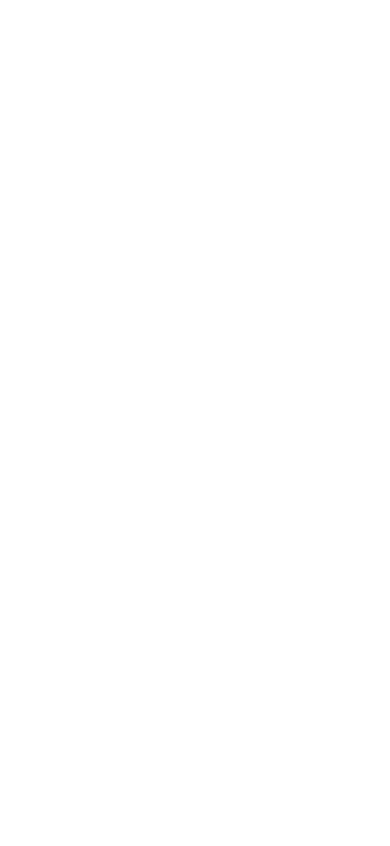
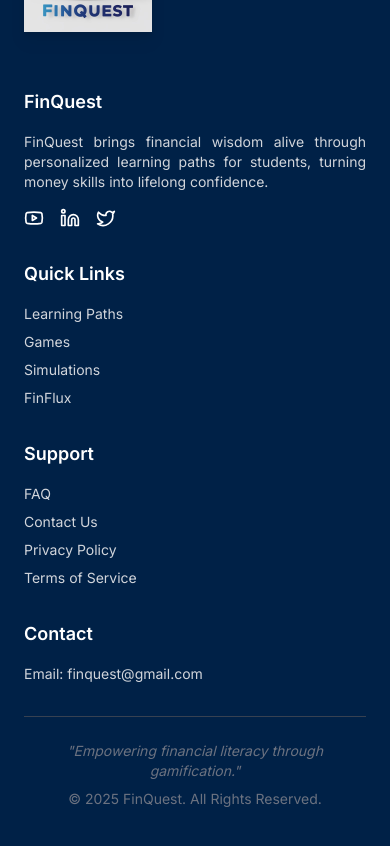
Before and after one commit to Clusters-Config/Fin-Quest, a React (Vite) app in the folder frontend/: page /communitys in a window 390 px wide. Shown: the part 920-1766 px from the top of the page. Before the commit the page ends 844 px from the top, so only its background shows below. Built offline with nearby package versions, Linux system fonts and the light colour scheme; no server answers.

Commit message:
feat: add Footer component to Communities and Learning Paths pages

```diff
--- /dev/null
+++ b/frontend/src/Services/Footer.jsx
@@ -0,0 +1,81 @@
+import React from 'react'
+import {
+
+  Linkedin,
+  Twitter,
+  Youtube,
+
+} from "lucide-react";
+import logo from '../assets/fin-logo.jpg';
+
+
+const Footer = () => {
+  return (
+    <div>
+        <footer className="bg-[#002147] text-gray-300 py-12 px-6">
+        <div className="max-w-6xl mx-auto grid grid-cols-1 md:grid-cols-5 gap-8">
+
+          <div>
+            <img
+              src={logo}
+              alt="FinQuest Logo"
+              className="w-32 h-32 mb-6 drop-shadow-lg   border-white/30"
+            />
+          </div>
+          {/* About Section */}
+          <div>
+            <h3 className="text-white text-lg font-semibold mb-4">FinQuest</h3>
+            <p className="text-sm text-justify">
+              FinQuest brings financial wisdom alive through personalized learning paths for students, turning money skills into lifelong confidence.
+            </p>
+            <div className="flex space-x-4 mt-4 text-white">
+              <a href="#" aria-label="Github"><Youtube size={20} className="hover:text-green-400 transition-colors" /></a>
+              <a href="#" aria-label="LinkedIn"><Linkedin size={20} className="hover:text-green-400 transition-colors" /></a>
+              <a href="#" aria-label="Twitter"><Twitter size={20} className="hover:text-green-400 transition-colors" /></a>
+            </div>
+          </div>
+
+          {/* Quick Links */}
+          <div>
+            <h3 className="text-white text-lg font-semibold mb-4">Quick Links</h3>
+            <ul className="space-y-2 text-sm">
+              <li><a href="#" className="hover:text-white transition-colors">Learning Paths</a></li>
+              <li><a href="#" className="hover:text-white transition-colors">Games</a></li>
+              <li><a href="#" className="hover:text-white transition-colors">Simulations</a></li>
+              <li><a href="#" className="hover:text-white transition-colors">FinFlux</a></li>
+            </ul>
+          </div>
+
+          {/* Support */}
+          <div>
+            <h3 className="text-white text-lg font-semibold mb-4">Support</h3>
+            <ul className="space-y-2 text-sm">
+              <li><a href="#" className="hover:text-white transition-colors">FAQ</a></li>
+              <li><a href="#" className="hover:text-white transition-colors">Contact Us</a></li>
+              <li><a href="#" className="hover:text-white transition-colors">Privacy Policy</a></li>
+              <li><a href="#" className="hover:text-white transition-colors">Terms of Service</a></li>
+            </ul>
+          </div>
+
+          {/* Contact */}
+          <div>
+            <h3 className="text-white text-lg font-semibold mb-4">Contact</h3>
+            {/* <p className="text-sm">123 Financial Way<br/>Wealthy City, 54321<br/>Financia</p> */}
+            <p className="text-sm mt-2">Email: finquest@gmail.com<br /></p>
+
+          </div>
+        </div>
+
+        {/* Copyright */}
+        <div className="text-center text-sm text-gray-500 mt-8 pt-6 border-t border-gray-700">
+          <p className="italic">"Empowering financial literacy through gamification."</p>
+          <p className="mt-2">&copy; 2025 FinQuest. All Rights Reserved.</p>
+
+        </div>
+      </footer>
+
+    </div>
+  )
+}
+
+export default Footer
--- a/frontend/src/pages/Communitys.jsx
+++ b/frontend/src/pages/Communitys.jsx
@@ -3,6 +3,7 @@ import { useState, useEffect } from "react";
 import Chat from "../Services/Chat";
 import { FaUserCircle, FaSearch, FaCommentDots, FaLink, FaThumbsUp, FaShareAlt } from 'react-icons/fa';
 import Contatos from "../assets/Tik tok profile picture.jpeg"
+import Footer from "../Services/Footer";
 
 const Communities = () => {
   const [searchQuery, setSearchQuery] = useState("");
@@ -334,6 +335,8 @@ const Communities = () => {
           </div>
         )}
       </div>
+
+      <Footer />
     </div>
   );
 };
--- a/frontend/src/pages/Financial_Assistan.jsx
+++ b/frontend/src/pages/Financial_Assistan.jsx
@@ -574,6 +574,8 @@ const FinancialDashboard = () => {
       )}
       {/* <script src="https://cdn.jsdelivr.net/npm/marked/marked.min.js"></script> */}
       <script src="https://unpkg.com/recharts/umd/Recharts.min.js"></script>
+
+
     </div>
   );
 };
--- a/frontend/src/pages/Learning_paths.jsx
+++ b/frontend/src/pages/Learning_paths.jsx
@@ -10,8 +10,8 @@ import CircularProgress from "@mui/material/CircularProgress";
 //import { FaUserCircle } from "react-icons/fa";
 import { BookOpen } from "lucide-react";
 import logo from "../assets/fin-logo.jpg"; // FinQuest Logo
-import { Youtube, Twitter, Linkedin } from "lucide-react";
 import Chat from "../Services/Chat";
+import Footer from "../Services/Footer";
 
 
 
@@ -621,68 +621,8 @@ const Learning_paths = () => {
             <h1>{`${" Please wait or login again"}`}</h1>
           </Backdrop>}
       </>
-       <footer className="bg-[#002147] text-gray-300 py-12  w-screen">
-        <div className="max-w-6xl mx-auto grid grid-cols-1 md:grid-cols-5 gap-8">
 
-          <div>
-            <img
-                      src={logo}
-                      alt="FinQuest Logo"
-                      className="w-32 h-32 mb-6 drop-shadow-lg   border-white/30"
-                    />
-          </div>
-          {/* About Section */}
-          <div>
-            <h3 className="text-white text-lg font-semibold mb-4">FinQuest</h3>
-            <p className="text-sm text-justify">
-              FinQuest brings financial wisdom alive through personalized learning paths for students, turning money skills into lifelong confidence.
-            </p>
-            <div className="flex space-x-4 mt-4 text-white">
-              <a href="#" aria-label="Github"><Youtube size={20} className="hover:text-green-400 transition-colors" /></a>
-              <a href="#" aria-label="LinkedIn"><Linkedin size={20} className="hover:text-green-400 transition-colors" /></a>
-              <a href="#" aria-label="Twitter"><Twitter size={20} className="hover:text-green-400 transition-colors" /></a>
-            </div>
-          </div>
-
-          {/* Quick Links */}
-          <div>
-            <h3 className="text-white text-lg font-semibold mb-4">Quick Links</h3>
-            <ul className="space-y-2 text-sm">
-              <li><a href="#" className="hover:text-white transition-colors">Learning Paths</a></li>
-              <li><a href="#" className="hover:text-white transition-colors">Games</a></li>
-              <li><a href="#" className="hover:text-white transition-colors">Simulations</a></li>
-              <li><a href="#" className="hover:text-white transition-colors">FinFlux</a></li>
-            </ul>
-          </div>
-
-          {/* Support */}
-          <div>
-            <h3 className="text-white text-lg font-semibold mb-4">Support</h3>
-            <ul className="space-y-2 text-sm">
-              <li><a href="#" className="hover:text-white transition-colors">FAQ</a></li>
-              <li><a href="#" className="hover:text-white transition-colors">Contact Us</a></li>
-              <li><a href="#" className="hover:text-white transition-colors">Privacy Policy</a></li>
-              <li><a href="#" className="hover:text-white transition-colors">Terms of Service</a></li>
-            </ul>
-          </div>
-
-          {/* Contact */}
-          <div>
-            <h3 className="text-white text-lg font-semibold mb-4">Contact</h3>
-            {/* <p className="text-sm">123 Financial Way<br/>Wealthy City, 54321<br/>Financia</p> */}
-            <p className="text-sm mt-2">Email: finquest@gmail.com<br/></p>
-
-          </div>
-        </div>
-
-        {/* Copyright */}
-        <div className="text-center text-sm text-gray-500 mt-8 pt-6 border-t border-gray-700">
-          <p className="italic">"Empowering financial literacy through gamification."</p>
-          <p className="mt-2">&copy; 2025 FinQuest. All Rights Reserved.</p>
-
-        </div>
-      </footer>
-
+       <Footer />
     </div>
 
   );
```
